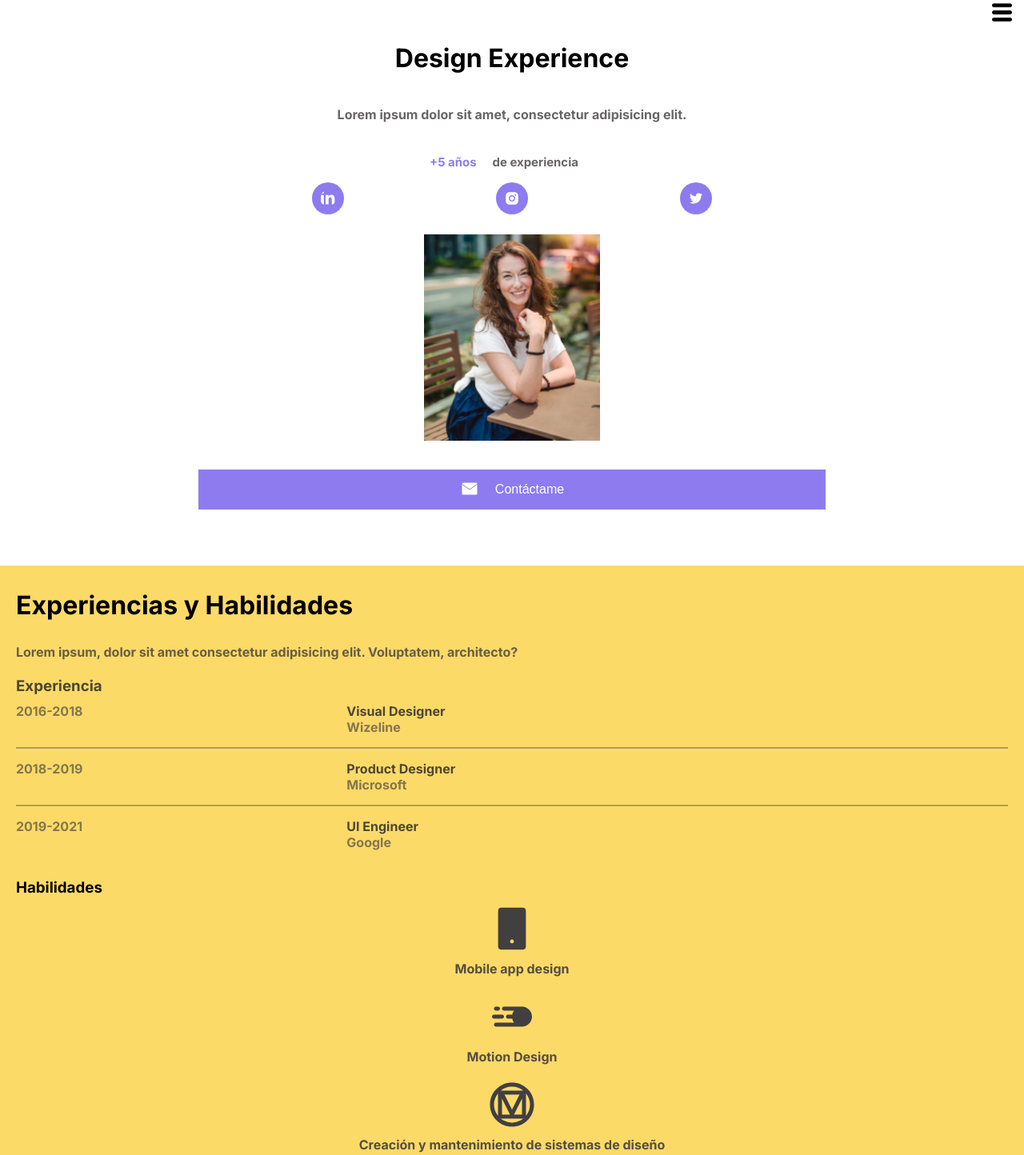
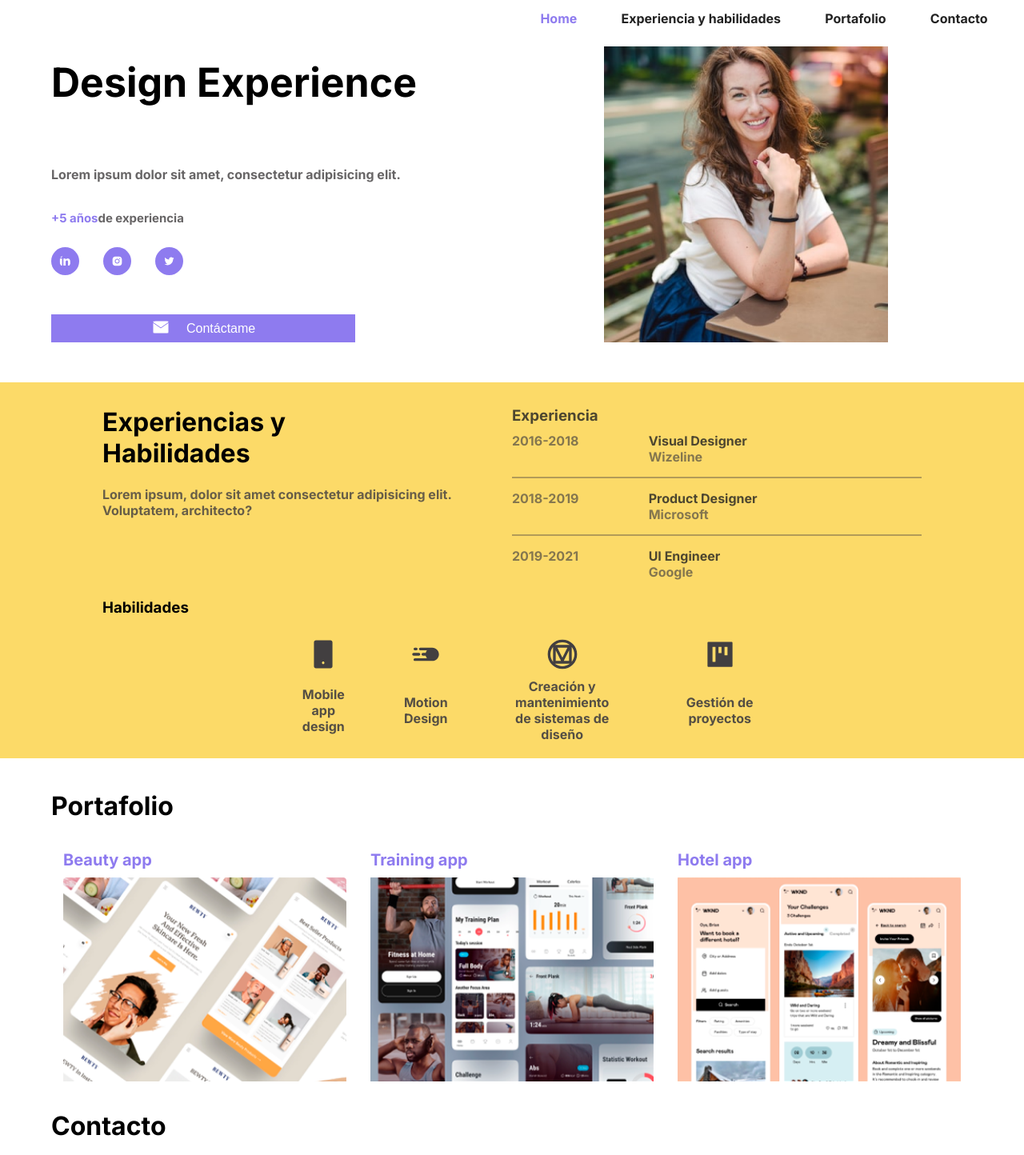
Before and after one commit to Santivss/Portfolio, a plain HTML site: page src/index.html in a window 1280 px wide. Shown: the part 12-1456 px from the top of the page at 80% size. Drawn offline with Linux system fonts and the light colour scheme.

Commit message:
Terminado, mas o menos

```diff
--- a/src/index.html
+++ b/src/index.html
@@ -13,9 +13,9 @@
         <div class="test menu__container">
             <div class="menu__others" id="others-id">
                 <a class="home" href="#">Home</a>
-                <a href="#">Experiencia y habilidades</a>
-                <a href="#">Portafolio</a>
-                <a href="#">Contacto</a>
+                <a href="#experiencia">Experiencia y habilidades</a>
+                <a href="#portafolio">Portafolio</a>
+                <a href="#contacto">Contacto</a>
             </div>
             <img  src="../iconos/boton-de-menu-de-tres-lineas-horizontales.png" alt="" class="burger__menu" id="icon-burger">
         </div>
@@ -37,7 +37,7 @@
             <a href="#">
                 <button class="button">
                     <img class="icon__buton" src="../iconos/mail1.svg" alt="">
-                    <a href="#" class="icon__text" >Contáctame</a>
+                    <a href="#contacto" class="icon__text" >Contáctame</a>
                 </button>
             </a>
             <div class="image__container">
@@ -45,7 +45,7 @@
             </div>
         </div>
         <div class="test skills__container">
-            <h2 class="skills__title">Experiencias y Habilidades</h2>
+            <h2 class="skills__title" id="experiencia">Experiencias y Habilidades</h2>
             <p class="skills__paragraph">Lorem ipsum, dolor sit amet consectetur adipisicing elit. Voluptatem, architecto?</p>
             <div class="experience">
                 <h3 class="experience_title">Experiencia</h3>
@@ -81,29 +81,29 @@
                 </div>
             </div>
         </div>
-        <div class="test portafolio__container">
+        <div class="test portafolio__container" id="portafolio">
             <h2 class="portafolio__title" >Portafolio</h2>
-            <div class="portafolio__image">
+            <div class="portafolio__image image1">
                 <h3 class="portafolio_subsection">Beauty app</h3>
-                <img class="image_port" src="../imagenes/ejemplo3.png" alt="">
+                <img class="image_port reduce" src="../imagenes/example3.png" alt="">
             </div>
-            <div class="portafolio__image image">
+            <div class="portafolio__image image2">
                 <h3 class="portafolio_subsection">Training app</h3>
-                <img class="image_port" src="../imagenes/ejemplo1.png" alt="">
+                <img class="image_port" src="../imagenes/example1.png" alt="">
             </div>
-            <div class="portafolio__image">
+            <div class="portafolio__image image3">
                 <h3 class="portafolio_subsection">Hotel app</h3>
-                <img class="image_port" src="../imagenes/ejemplo2.png" alt="">
+                <img class="image_port" src="../imagenes/example2.png" alt="">
             </div>
         </div>
-        <div class="test contacto__container">
+        <div class="test contacto__container" id="contacto">
             <h3 class="contacto__title">Contacto</h3>
-            <div class="icon__contact">
+            <div class="icon__contact contact_left">
                 <img class="contact__icon" src="../iconos/phone.svg" alt="">
                 <h3 class="contact_text">Número celular</h3>
                 <p class="contact_others">543725449892</p>
             </div>
-            <div class="icon__contact">
+            <div class="icon__contact contact_rigth">
                 <img class="contact__icon" src="../iconos/mail.svg" alt="">
                 <h3 class="contact_text">Email</h3>
                 <p class="contact_others">Rucking@outlook.es</p>
--- a/src/styles.css
+++ b/src/styles.css
@@ -28,6 +28,12 @@ body {
 a {
     text-decoration: none;
     color: var(--black-color);
+    transition: 0.3s;
+}
+
+a:hover {
+    transition: 0.3s;
+    font-size: 120%;
 }
 
 p {
@@ -137,6 +143,7 @@ p {
     justify-content: center;
 }
 
+
 .years {
     color: var(--violet-color);
 }
@@ -165,7 +172,13 @@ p {
     padding: 10px;
 }
 
+.button:hover {
+    transition: 0.3s;
+    background-color: #6759ad;
+}
+
 .button {
+    transition: 0.3s;
     border: none;
     display: flex;
     justify-content: center;
@@ -232,12 +245,14 @@ p {
 
 .skills_icon {
     width: 60px;
-    margin: 15px auto;5
+    margin: 15px auto;
 }
 
 .experience {
     display: grid;
     grid-template-rows: auto;
+    margin: 0;
+    margin-left: 5px;
 }
 
 .experience_title {
@@ -353,6 +368,7 @@ p {
     margin: 40px auto;
     color: var(--violet-color);
     grid-column: 1/3;
+    transition: 0.7s;
 }
 
 .link_contact:hover {
@@ -374,3 +390,193 @@ p {
 }
 
 /*  */
+
+@media screen and (min-width: 768px) {
+    .burger__menu {
+        display: none;
+    }
+    .container {
+        height: 100vh;
+        grid-template-columns: 5% 90% 5%;
+        grid-template-rows: 70px repeat(6,1fr);
+    }
+
+    .home {
+        margin: 0;
+    }
+    .menu__others {
+        transform: translateY(0);
+        width: 600px;
+        margin-top: 25px;
+        margin-right: 25px;
+        margin-left: auto;
+        display: flex;
+        flex-direction: row;
+        align-content: center;
+        justify-content: space-around;
+    }
+
+    .title__container {
+        width: 100%;
+        margin-top: 0;
+        grid-column: 2/3;
+        grid-row: 2/3;
+        grid-template-rows: 140px 40px 40px 100px 50px 50px;
+        grid-template-columns: 60% 40%;
+    }
+    .title_principal {
+        text-align: left;
+        font-size: 50px;
+        grid-column: 1/2;
+        grid-row: 1/2;
+    }
+
+    .title_paragraph {
+        margin-top: 10px;
+        margin-left: 0;
+        grid-column: 1/2;
+        grid-row: 2/3;
+        width: 100%;
+    }
+
+    .title_years {
+        grid-column: 1/2;
+        grid-row: 3/4;
+        margin: 10px 0;
+        align-items: center;
+        justify-content: flex-start;
+    }
+
+    .image__container {
+        max-width: 521px;
+        height: 100%;
+        grid-column: 2/3;
+        grid-row: 1/6;
+        content: url(../imagenes/photodesktop.png);
+    }
+
+    .image__photo {
+        height: 100%;
+        width: 100%;
+    }
+
+    .icons__image {
+        width: 35px;
+        margin-right: 30px;
+    }
+
+    .icons {
+        justify-content: left;
+        width: 50%;
+        margin: 0;
+        grid-row: 4/5;
+    }
+
+    .button {
+        margin-left: 0;
+        margin-bottom: 0;
+        grid-row: 5/6;
+        width: 55%;
+        height: 35px;
+    }
+
+    .skills__container {
+        height: 100%;
+        margin: 0;
+        display: grid;
+        grid-template-columns: 10% 40% 40% 10%;
+        grid-template-rows: 30px 100px 110px 30px 200px;
+    }
+
+    .skills__title {
+        margin: 0;
+        grid-column: 2/3;
+        grid-row: 2/3;
+    }
+
+    .skills__paragraph {
+        margin: 0;
+        grid-column: 2/3;
+        grid-row: 3/4;
+    }
+
+    .experience {
+        margin: 0;
+        grid-column: 3/4;
+        grid-row: 2/4;
+    }
+
+    .skills {
+        height: 100%;
+        margin: 0;
+        grid-row: 5/6;
+        grid-column: 2/4;
+        display: grid;
+        grid-template-rows: 40px 100px;
+        grid-template-columns: 20% 80%;
+    }
+
+    .skills__items {
+        grid-column: 2/3;
+        grid-row: 2/3;
+        display: grid;
+        width: 650px;
+    }
+
+    .skills_icon {
+        width: 40px;
+    }
+
+    .skill_text {
+        grid-row: 2/3;
+    }
+
+    .portafolio__container {
+        margin: 0;
+        grid-template-columns: repeat(3,1fr);
+        grid-template-rows: 100px 300px;
+    }
+
+    .portafolio__title {
+        margin-top: 40px;
+        grid-row: 1/2;
+        grid-column: 1/2;
+    }
+
+    .image1,.image2,.image3 {
+        padding: 15px;
+        border-radius: 5px;
+    }
+
+    .image1{
+        grid-column: 1/2;
+        grid-row: 2/3;
+    }
+
+    .image2 {
+        grid-column: 2/3;
+        grid-row: 2/3;
+    }
+
+    .image3 {
+        grid-column: 3/4;
+        grid-row: 2/3;
+    }
+
+    .contacto__title {
+        margin: 0;
+    }
+
+    .contact__icon {
+        border-radius: 25%;
+    }
+
+    .contacto__container {
+        margin-top: 40px;
+    }
+
+    .left {
+        margin-left: 250px;
+    }
+
+}
```
Also changed, not shown: imagenes/example1.png (added), imagenes/example2.png (added), imagenes/example3.png (added).
